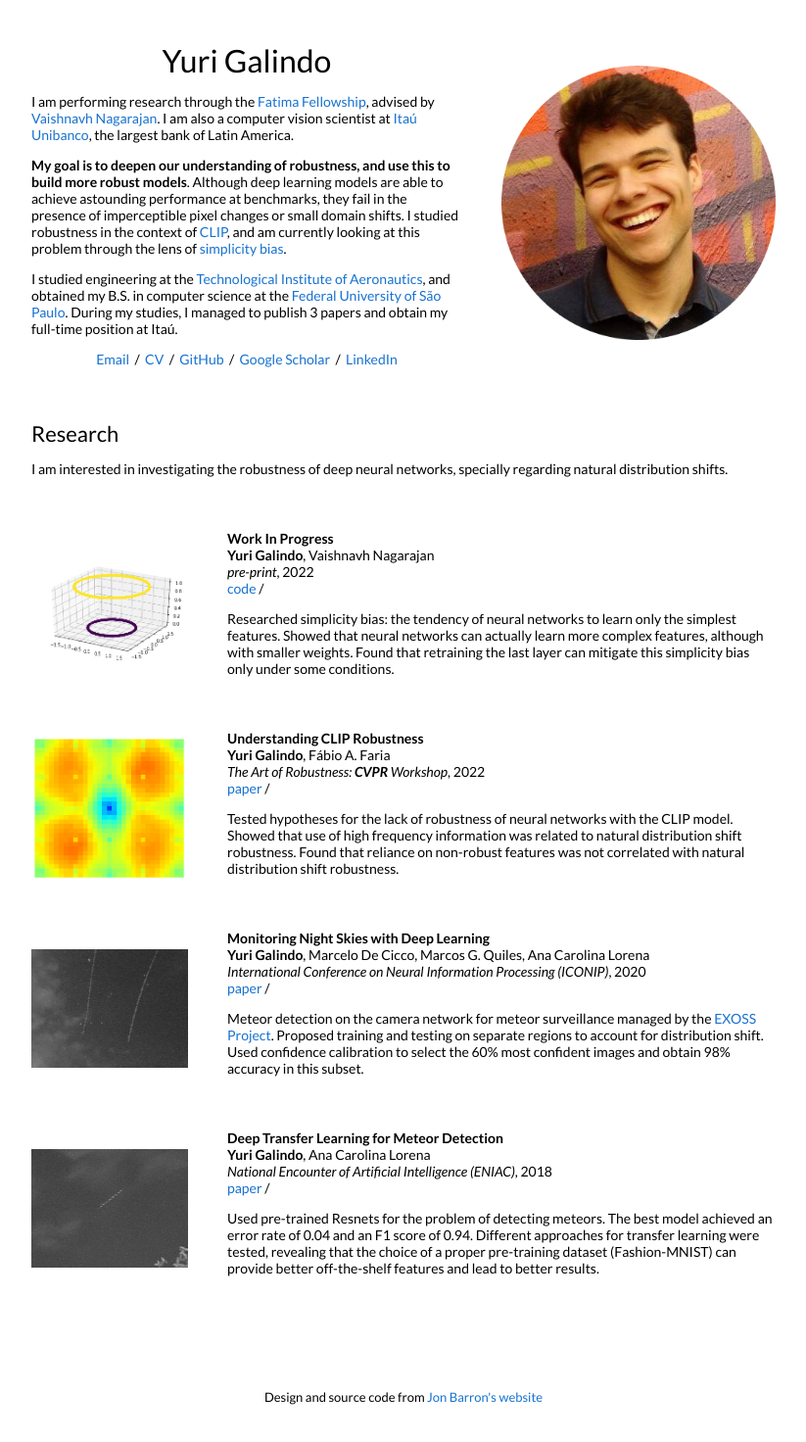
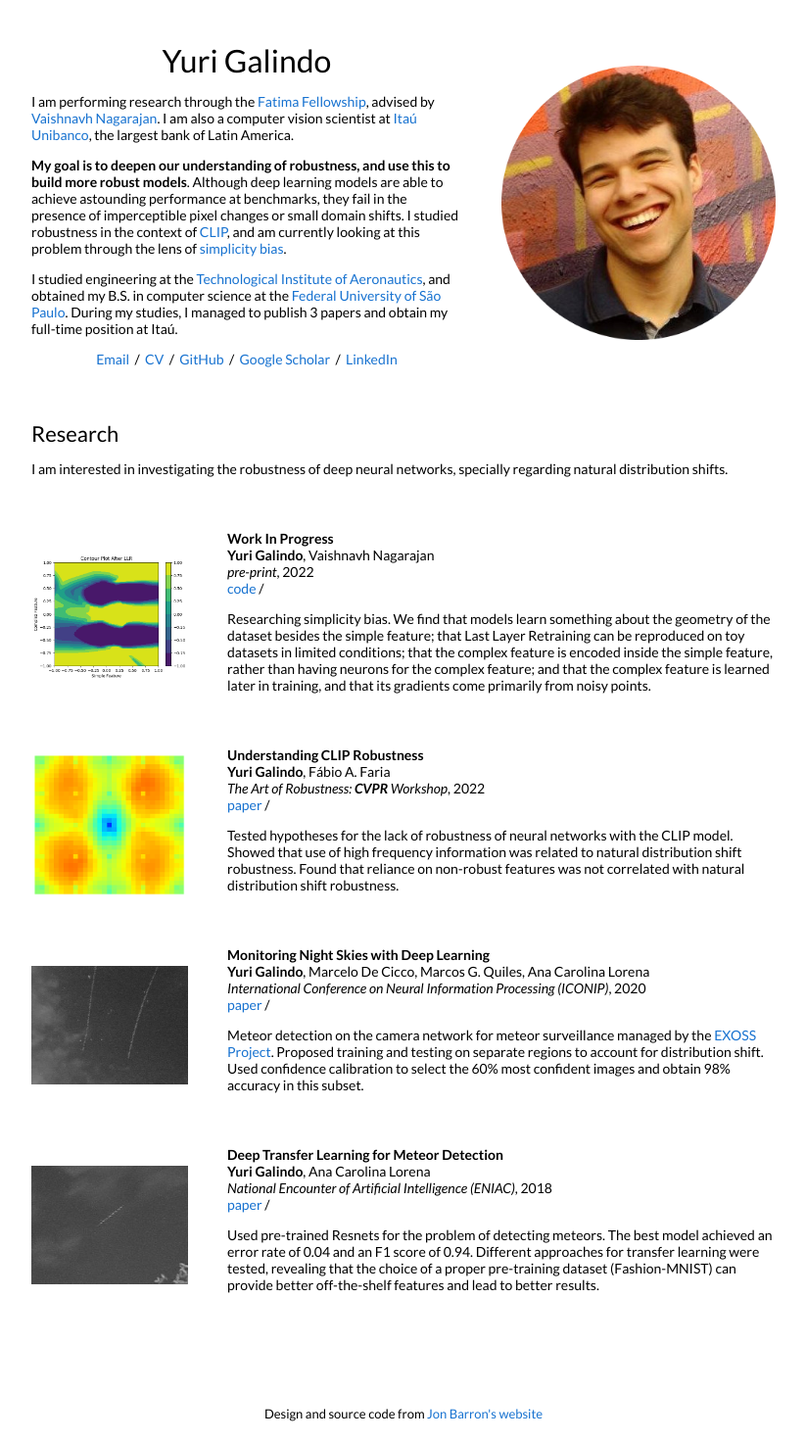
Before and after one commit to yurigalindo/yurigalindo.github.io, a Jekyll site: the page built from _posts/2022-06-02-fatima.markdown, in a window 1280 px wide. Shown: the whole page at 98% size, without its empty margins (228-1051 px from the left). Built offline with Jekyll 4.4.1, drawn with Linux system fonts in a browser that asks for light colours.

Commit message:
updated fatima fellowship project

```diff
--- a/_posts/2022-06-02-fatima.markdown
+++ b/_posts/2022-06-02-fatima.markdown
@@ -9,4 +9,4 @@ venue: "pre-print"
 arxiv_not: placeholder
 code: https://github.com/yurigalindo/LayerReweightingToy
 ---
-Researched simplicity bias: the tendency of neural networks to learn only the simplest features. Showed that neural networks can actually learn more complex features, although with smaller weights. Found that retraining the last layer can mitigate this simplicity bias only under some conditions.
+Researching simplicity bias. We find that models learn something about the geometry of the dataset besides the simple feature; that Last Layer Retraining can be reproduced on toy datasets in limited conditions; that the complex feature is encoded inside the simple feature, rather than having neurons for the complex feature; and that the complex feature is learned later in training, and that its gradients come primarily from noisy points.
```
Also changed, not shown: images/toy.png.
